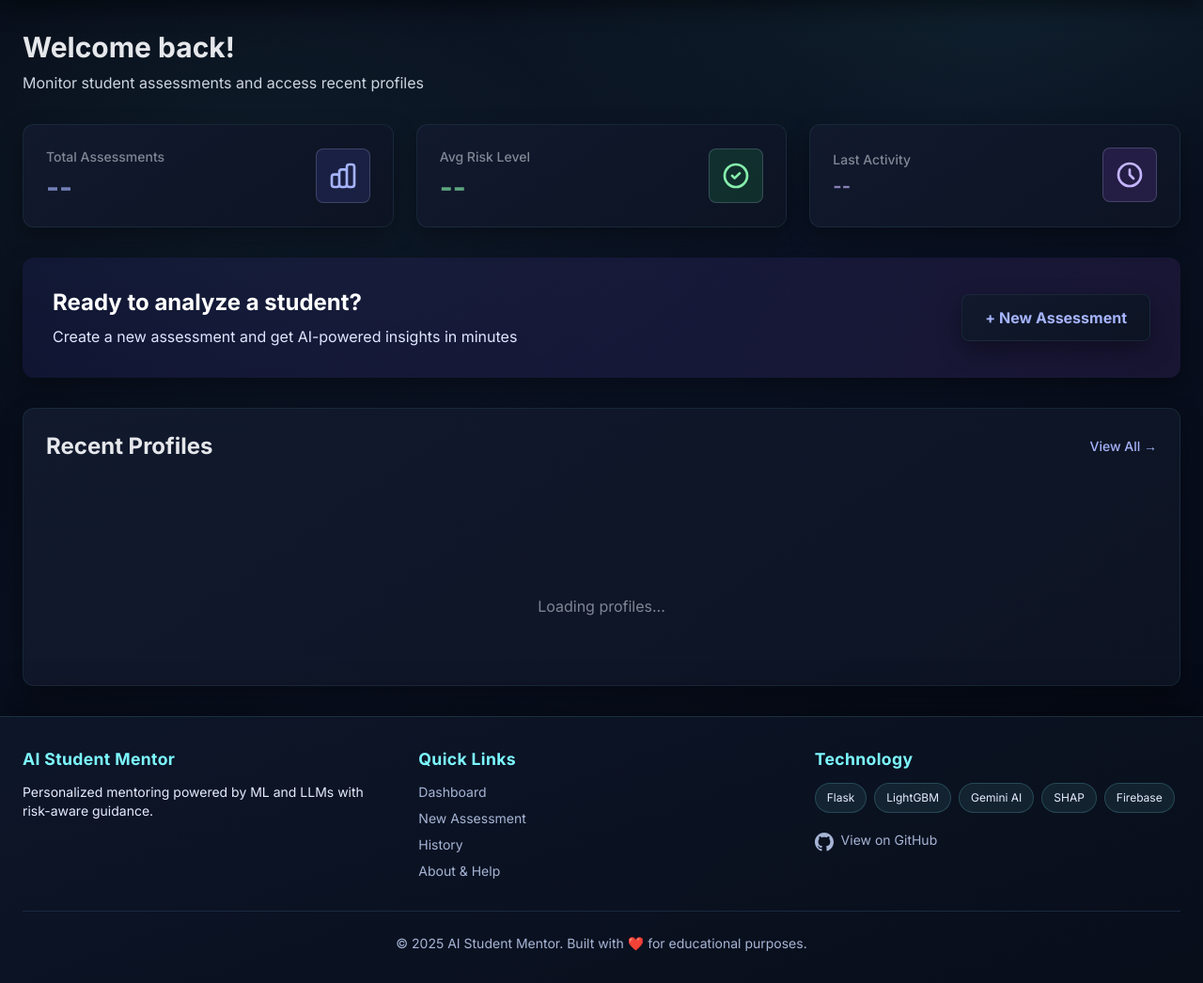
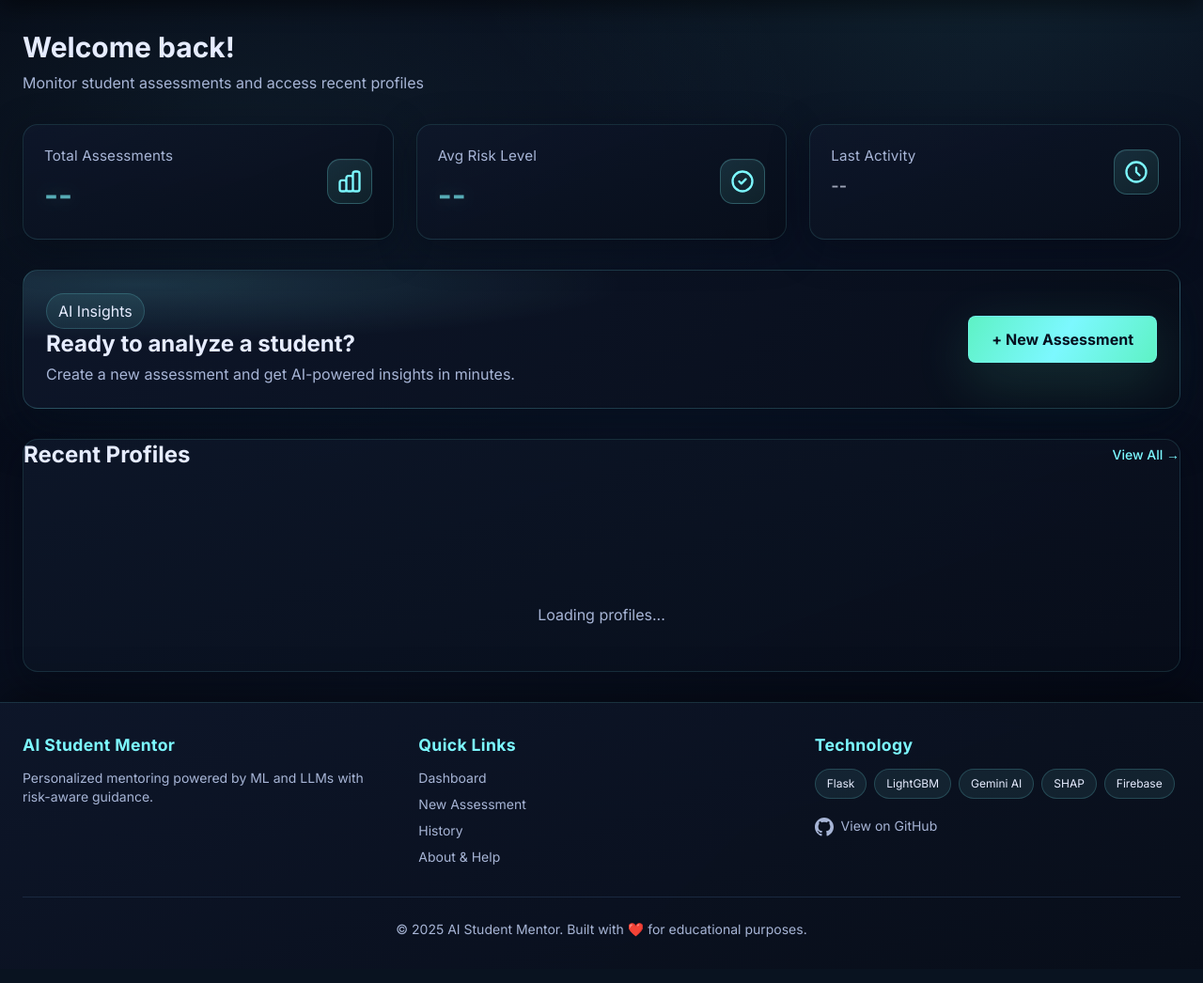
Before and after one commit to KailasVS666/student-risk-demo, a Flask app: template app/templates/dashboard.html in a window 1280 px wide. Shown: the part 73-1119 px from the top of the page at 94% size. After the commit the page ends 1070 px from the top, so only its background shows below. Run offline with Flask 3, Linux system fonts and the light colour scheme; the template is opened without the code that fills it: most values are stand-ins (such as "Sample title", 1, 10 or a date in 2020); parts of the project's set-up code (start-up, migrations or seed data) failed here and were passed over; some libraries are stand-ins or nearby versions.

Commit message:
feat: enhance dashboard with Neo-Glow stat cards and quick action panel

```diff
--- a/app/static/css/style.css
+++ b/app/static/css/style.css
@@ -517,6 +517,69 @@ textarea {
     box-shadow: 0 -10px 40px rgba(0, 0, 0, 0.45);
     padding: 16px 24px;
 }
+
+/* --- Typography Utilities --- */
+.text-primary { color: var(--text-primary); }
+.text-muted { color: var(--text-muted); }
+.text-accent { color: var(--accent-2); }
+
+/* --- Neo Panels & Dashboard Cards --- */
+.stat-card {
+    padding: 22px;
+    display: flex;
+    flex-direction: column;
+    gap: 12px;
+}
+
+.stat-label {
+    font-size: 0.95rem;
+    color: var(--text-muted);
+    letter-spacing: 0.01em;
+    margin-bottom: 6px;
+}
+
+.stat-value {
+    font-size: 2rem;
+    font-weight: 800;
+    color: var(--accent-2);
+    text-shadow: 0 0 18px rgba(124, 248, 255, 0.35);
+}
+
+.stat-icon {
+    width: 48px;
+    height: 48px;
+    border-radius: 14px;
+    display: grid;
+    place-items: center;
+    background: linear-gradient(145deg, rgba(124, 248, 255, 0.12), rgba(94, 242, 197, 0.08));
+    border: 1px solid rgba(124, 248, 255, 0.24);
+    color: var(--accent-2);
+    box-shadow: inset 0 1px 0 rgba(255, 255, 255, 0.04);
+}
+
+.stat-meta {
+    display: inline-flex;
+    align-items: center;
+    gap: 8px;
+    padding: 6px 10px;
+    border-radius: 10px;
+    background: rgba(255, 255, 255, 0.04);
+    border: 1px solid rgba(124, 248, 255, 0.14);
+    color: var(--text-primary);
+    font-size: 0.85rem;
+}
+
+.quick-panel {
+    padding: 24px;
+    background: radial-gradient(120% 120% at 10% 10%, rgba(124, 248, 255, 0.14), transparent 35%),
+                linear-gradient(135deg, rgba(14, 23, 42, 0.95), rgba(8, 14, 26, 0.98));
+    border: 1px solid rgba(124, 248, 255, 0.18);
+    box-shadow: 0 18px 50px rgba(6, 16, 31, 0.55);
+}
+
+.pill.risk-low { border-color: rgba(94, 242, 197, 0.35); color: #a5ffd6; }
+.pill.risk-medium { border-color: rgba(251, 191, 36, 0.35); color: #fde68a; background: rgba(251, 191, 36, 0.12); }
+.pill.risk-high { border-color: rgba(248, 113, 113, 0.35); color: #fecdd3; background: rgba(248, 113, 113, 0.12); }
 
 .action-bar__inner {
     display: flex;
--- a/app/templates/dashboard.html
+++ b/app/templates/dashboard.html
@@ -6,23 +6,23 @@
 <div class="max-w-7xl mx-auto">
     <!-- Page Header -->
     <div class="mb-8">
-        <h1 class="text-3xl font-bold text-gray-800 mb-2">Welcome back!</h1>
-        <p class="text-gray-600">Monitor student assessments and access recent profiles</p>
+        <h1 class="text-3xl font-bold text-primary mb-2">Welcome back!</h1>
+        <p class="text-muted">Monitor student assessments and access recent profiles</p>
     </div>
 
     <!-- Stats Cards -->
     <div class="grid grid-cols-1 md:grid-cols-3 gap-6 mb-8">
         <!-- Total Assessments -->
-        <div class="bg-white rounded-xl shadow-md p-6 hover:shadow-lg transition-shadow duration-200">
+        <div class="neo-panel stat-card hover-lift">
             <div class="flex items-center justify-between">
                 <div>
-                    <p class="text-sm text-gray-500 font-medium mb-1">Total Assessments</p>
-                    <p class="text-3xl font-bold text-indigo-600" id="totalAssessments">
+                    <p class="stat-label">Total Assessments</p>
+                    <p class="stat-value" id="totalAssessments">
                         <span class="inline-block animate-pulse">--</span>
                     </p>
                 </div>
-                <div class="bg-indigo-100 p-3 rounded-lg">
-                    <svg class="h-8 w-8 text-indigo-600" fill="none" viewBox="0 0 24 24" stroke="currentColor">
+                <div class="stat-icon">
+                    <svg class="h-7 w-7" fill="none" viewBox="0 0 24 24" stroke="currentColor">
                         <path stroke-linecap="round" stroke-linejoin="round" stroke-width="2" d="M9 19v-6a2 2 0 00-2-2H5a2 2 0 00-2 2v6a2 2 0 002 2h2a2 2 0 002-2zm0 0V9a2 2 0 012-2h2a2 2 0 012 2v10m-6 0a2 2 0 002 2h2a2 2 0 002-2m0 0V5a2 2 0 012-2h2a2 2 0 012 2v14a2 2 0 01-2 2h-2a2 2 0 01-2-2z"/>
                     </svg>
                 </div>
@@ -30,16 +30,16 @@
         </div>
 
         <!-- Average Risk Level -->
-        <div class="bg-white rounded-xl shadow-md p-6 hover:shadow-lg transition-shadow duration-200">
+        <div class="neo-panel stat-card hover-lift">
             <div class="flex items-center justify-between">
                 <div>
-                    <p class="text-sm text-gray-500 font-medium mb-1">Avg Risk Level</p>
-                    <p class="text-3xl font-bold text-green-600" id="avgRisk">
+                    <p class="stat-label">Avg Risk Level</p>
+                    <p class="stat-value" id="avgRisk">
                         <span class="inline-block animate-pulse">--</span>
                     </p>
                 </div>
-                <div class="bg-green-100 p-3 rounded-lg">
-                    <svg class="h-8 w-8 text-green-600" fill="none" viewBox="0 0 24 24" stroke="currentColor">
+                <div class="stat-icon">
+                    <svg class="h-7 w-7" fill="none" viewBox="0 0 24 24" stroke="currentColor">
                         <path stroke-linecap="round" stroke-linejoin="round" stroke-width="2" d="M9 12l2 2 4-4m6 2a9 9 0 11-18 0 9 9 0 0118 0z"/>
                     </svg>
                 </div>
@@ -47,16 +47,16 @@
         </div>
 
         <!-- Last Activity -->
-        <div class="bg-white rounded-xl shadow-md p-6 hover:shadow-lg transition-shadow duration-200">
+        <div class="neo-panel stat-card hover-lift">
             <div class="flex items-center justify-between">
                 <div>
-                    <p class="text-sm text-gray-500 font-medium mb-1">Last Activity</p>
-                    <p class="text-xl font-bold text-purple-600" id="lastActivity">
+                    <p class="stat-label">Last Activity</p>
+                    <p class="text-lg font-semibold text-primary" id="lastActivity">
                         <span class="inline-block animate-pulse">--</span>
                     </p>
                 </div>
-                <div class="bg-purple-100 p-3 rounded-lg">
-                    <svg class="h-8 w-8 text-purple-600" fill="none" viewBox="0 0 24 24" stroke="currentColor">
+                <div class="stat-icon">
+                    <svg class="h-7 w-7" fill="none" viewBox="0 0 24 24" stroke="currentColor">
                         <path stroke-linecap="round" stroke-linejoin="round" stroke-width="2" d="M12 8v4l3 3m6-3a9 9 0 11-18 0 9 9 0 0118 0z"/>
                     </svg>
                 </div>
@@ -65,23 +65,24 @@
     </div>
 
     <!-- Quick Actions -->
-    <div class="bg-gradient-to-r from-indigo-500 to-purple-600 rounded-xl shadow-lg p-8 mb-8 text-white">
-        <div class="flex flex-col md:flex-row justify-between items-center">
-            <div class="mb-4 md:mb-0">
-                <h2 class="text-2xl font-bold mb-2">Ready to analyze a student?</h2>
-                <p class="text-indigo-100">Create a new assessment and get AI-powered insights in minutes</p>
+    <div class="neo-panel quick-panel hover-lift mb-8">
+        <div class="flex flex-col md:flex-row justify-between items-center gap-4">
+            <div>
+                <p class="pill">AI Insights</p>
+                <h2 class="text-2xl font-bold text-primary mb-1">Ready to analyze a student?</h2>
+                <p class="text-muted">Create a new assessment and get AI-powered insights in minutes.</p>
             </div>
-            <a href="/assessment" class="px-6 py-3 bg-white text-indigo-600 rounded-lg font-bold hover:bg-indigo-50 transition-colors duration-200 shadow-md">
-                + New Assessment
+            <a href="/assessment" class="btn-primary px-6 py-3 rounded-lg font-bold flex items-center gap-2">
+                <span>+ New Assessment</span>
             </a>
         </div>
     </div>
 
     <!-- Recent Profiles -->
-    <div class="bg-white rounded-xl shadow-md p-6">
+    <div class="neo-panel panel-spacing">
         <div class="flex justify-between items-center mb-6">
-            <h2 class="text-2xl font-bold text-gray-800">Recent Profiles</h2>
-            <a href="/history" class="text-indigo-600 hover:text-indigo-700 font-medium text-sm">
+            <h2 class="text-2xl font-bold text-primary">Recent Profiles</h2>
+            <a href="/history" class="text-accent font-medium text-sm hover:underline">
                 View All →
             </a>
         </div>
@@ -89,7 +90,7 @@
         <!-- Loading State -->
         <div id="profilesLoading" class="text-center py-12">
             <div class="inline-block animate-spin rounded-full h-12 w-12 border-b-2 border-indigo-600"></div>
-            <p class="mt-4 text-gray-500">Loading profiles...</p>
+            <p class="mt-4 text-muted">Loading profiles...</p>
         </div>
 
         <!-- Empty State -->
@@ -97,9 +98,9 @@
             <svg class="mx-auto h-16 w-16 text-gray-400 mb-4" fill="none" viewBox="0 0 24 24" stroke="currentColor">
                 <path stroke-linecap="round" stroke-linejoin="round" stroke-width="2" d="M9 12h6m-6 4h6m2 5H7a2 2 0 01-2-2V5a2 2 0 012-2h5.586a1 1 0 01.707.293l5.414 5.414a1 1 0 01.293.707V19a2 2 0 01-2 2z"/>
             </svg>
-            <h3 class="text-lg font-medium text-gray-700 mb-2">No profiles yet</h3>
-            <p class="text-gray-500 mb-4">Create your first student assessment to get started</p>
-            <a href="/assessment" class="inline-block px-6 py-3 bg-indigo-600 text-white rounded-lg font-medium hover:bg-indigo-700">
+            <h3 class="text-lg font-medium text-primary mb-2">No profiles yet</h3>
+            <p class="text-muted mb-4">Create your first student assessment to get started</p>
+            <a href="/assessment" class="btn-primary inline-flex px-6 py-3 rounded-lg font-medium">
                 Create Assessment
             </a>
         </div>
```
